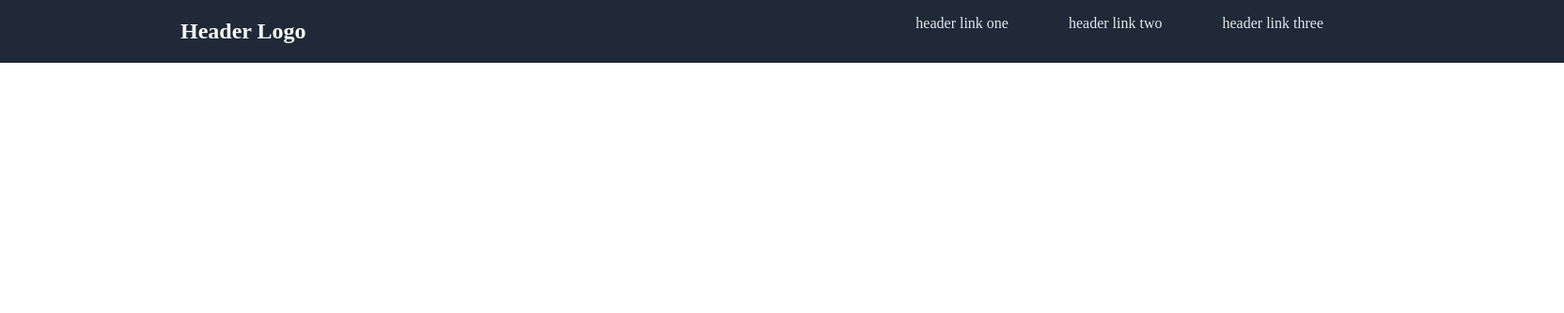
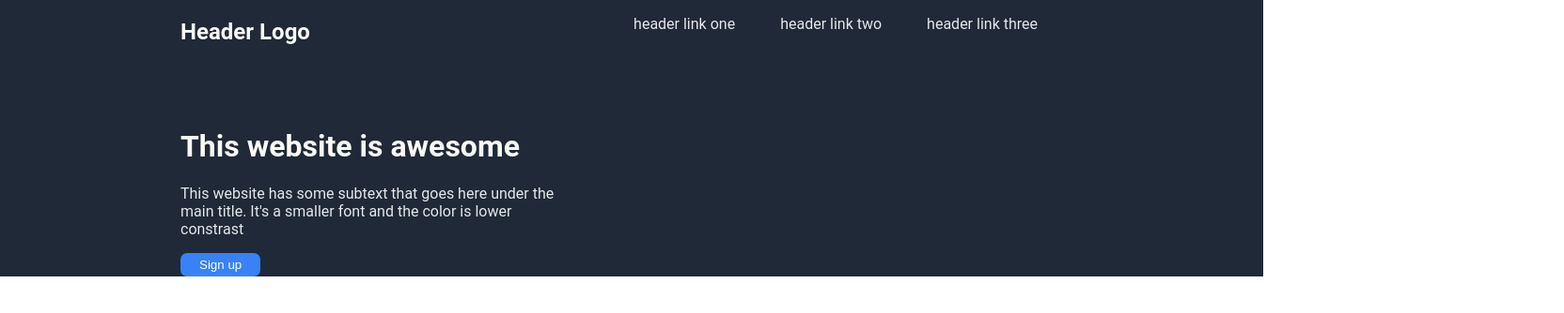
Before and after one commit to diazzz22/landing_page, a plain HTML site: page index.html in a window 1280 px wide. Shown: the whole page at 94% size, 1664 px wide, since content can reach past the window. Drawn offline with Linux system fonts and the light colour scheme.

Commit message:
Finishing header

```diff
--- a/index.html
+++ b/index.html
@@ -14,6 +14,13 @@
             <p class="nav"><a href="">header link two</p>
             <p class="nav"><a href="">header link three</p>
         </nav>
+        <div id="container_header">
+            <h1>This website is awesome</h1>
+            <p id="secondary-text">This website has some subtext that goes here under the<br>
+            main title. It's a smaller font and the color is lower<br>
+            constrast</p>
+            <button>Sign up</button>
+        </div>
     </header>
     <main>
         <section>
--- a/styles.css
+++ b/styles.css
@@ -1,10 +1,29 @@
-body, header{
+body {
     margin: 0;
     padding: 0;
+    font-family: 'Roboto', arial;
 }
+h1 {
+    color: #F9FAF8;
+}
+#container_header{
+    padding-top: 5%;
 
+}
+#secondary-text{
+    color: #E5E7EB;
+}
+button {
+    background-color: #3882F6;
+    color: #FFF;
+    padding: 5px 20px;
+    border: none;
+    border-radius: 7px;
+}
 header {
-    width: 100%;
+    margin: 0;
+    padding: 0;
+    width: 75%;
     background-color: #1f2937;
     padding-left: 15%;
     padding-right: 15%;
```
